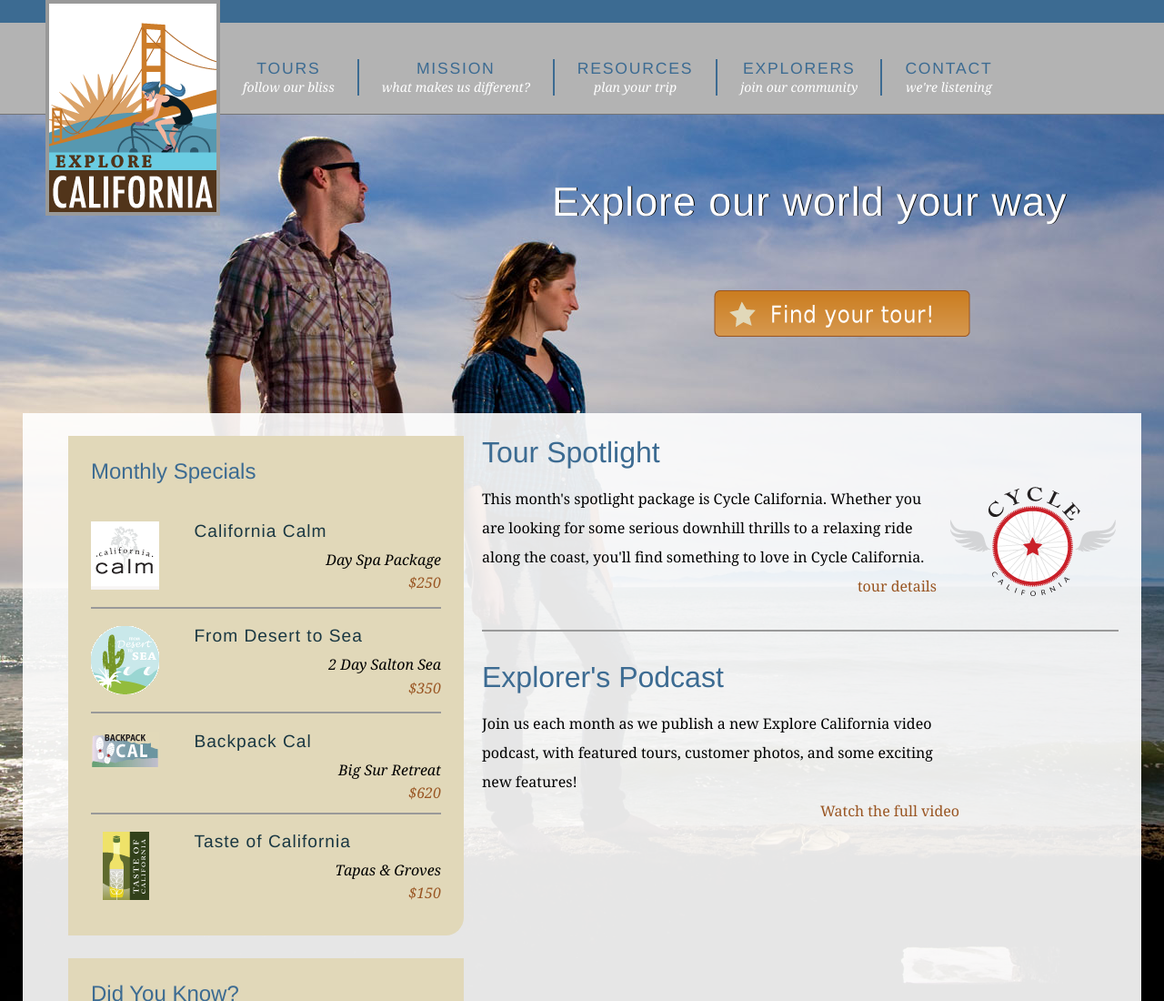
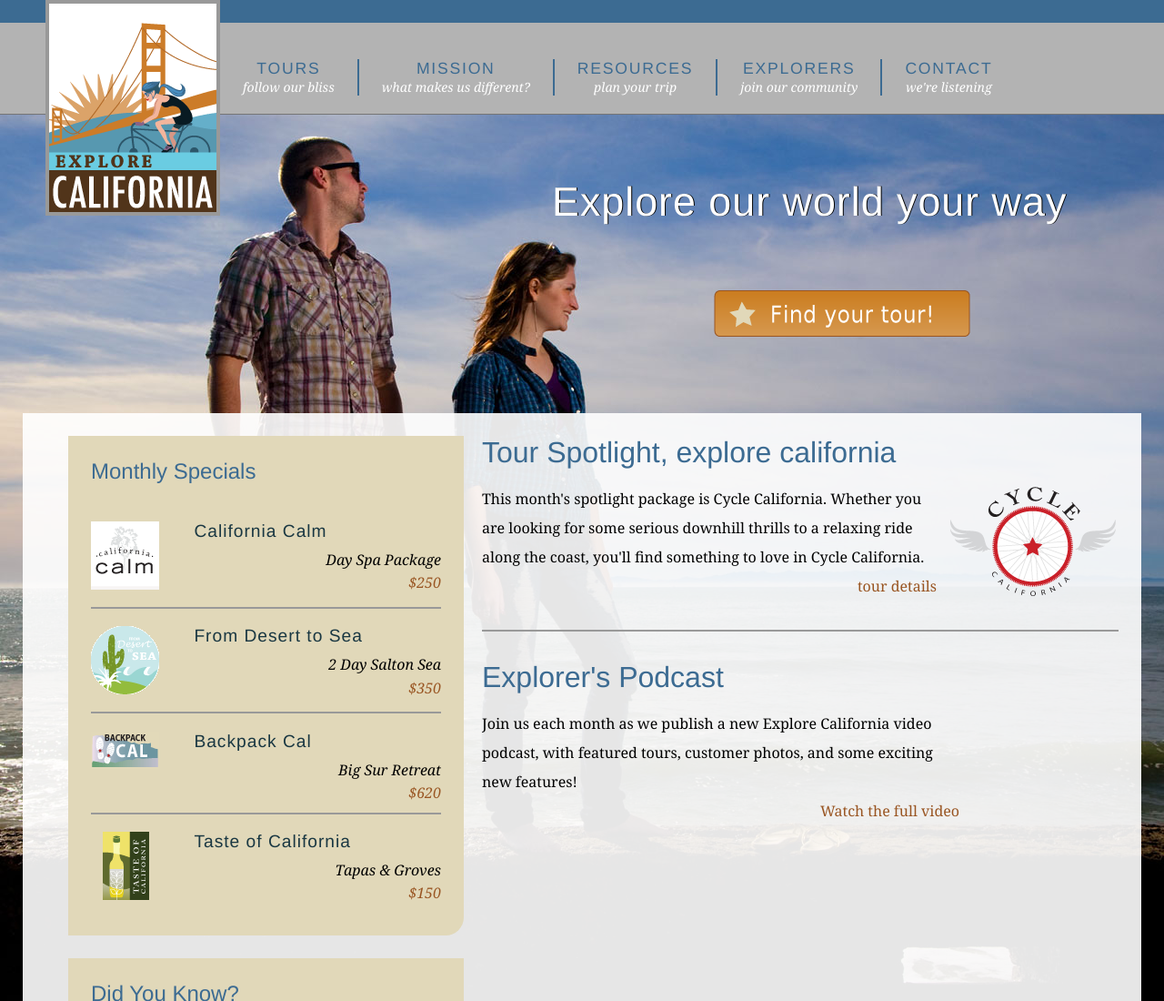
Before and after one commit to azeemtoor/explore_california, a plain HTML site: page index.html in a window 1280 px wide. Shown: the top 1100 px of the page at 91% size. Drawn offline with Linux system fonts and the light colour scheme.

Commit message:
Change the title of tour spotlight

```diff
--- a/index.html
+++ b/index.html
@@ -62,7 +62,7 @@
       <div id="contentWrapper">
         <div id="mainContent">
           <div id="mainArticle">
-            <h1>Tour Spotlight</h1>
+            <h1>Tour Spotlight, explore california</h1>
             <p class="spotlight">This month's spotlight package is Cycle California. Whether you are looking for some serious downhill thrills to a relaxing ride along the coast, you'll find something to love in Cycle California.<br /> <span class="accent"><a href="tours_cycle.html" title="Cycle California">tour details</a></span></p>
 
             <h1>Explorer's Podcast</h1>
```
